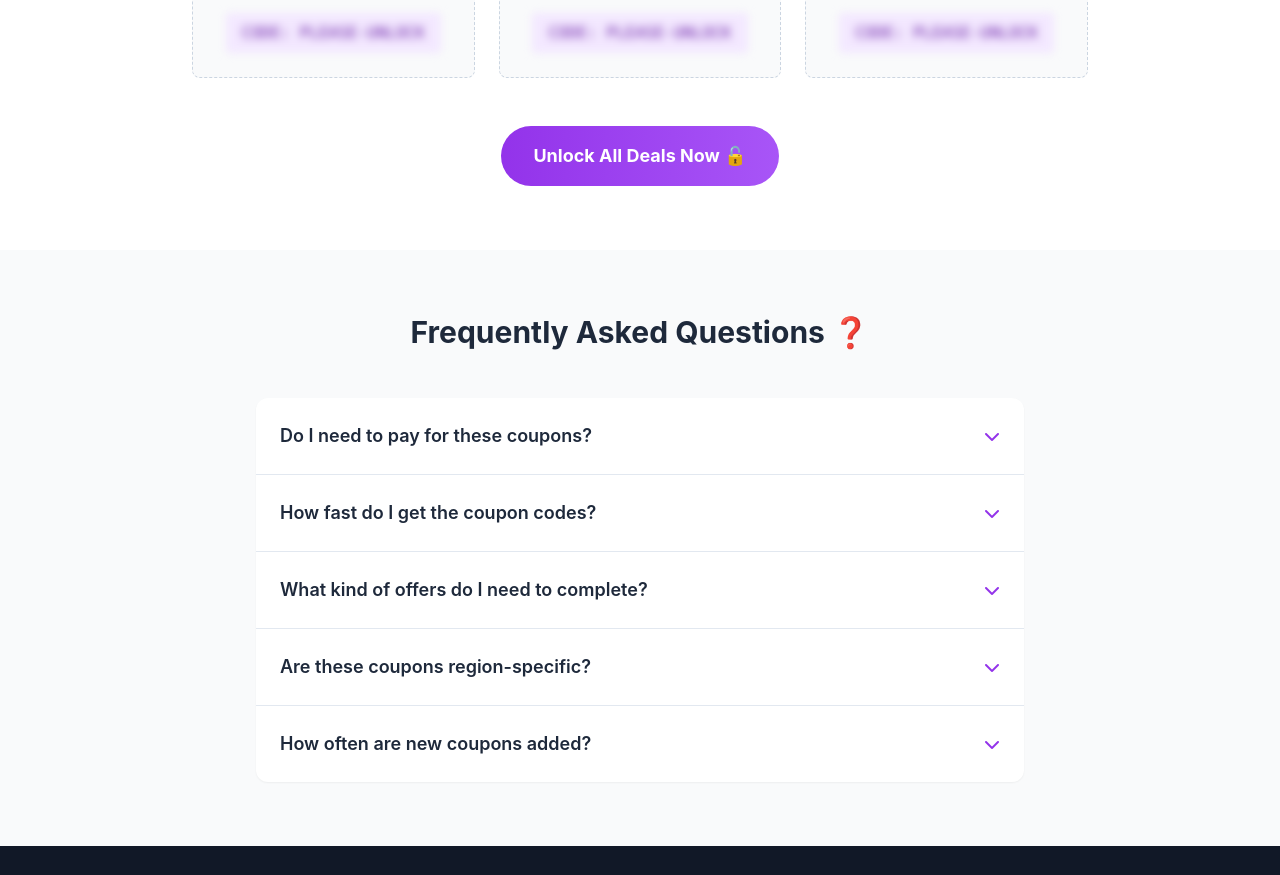
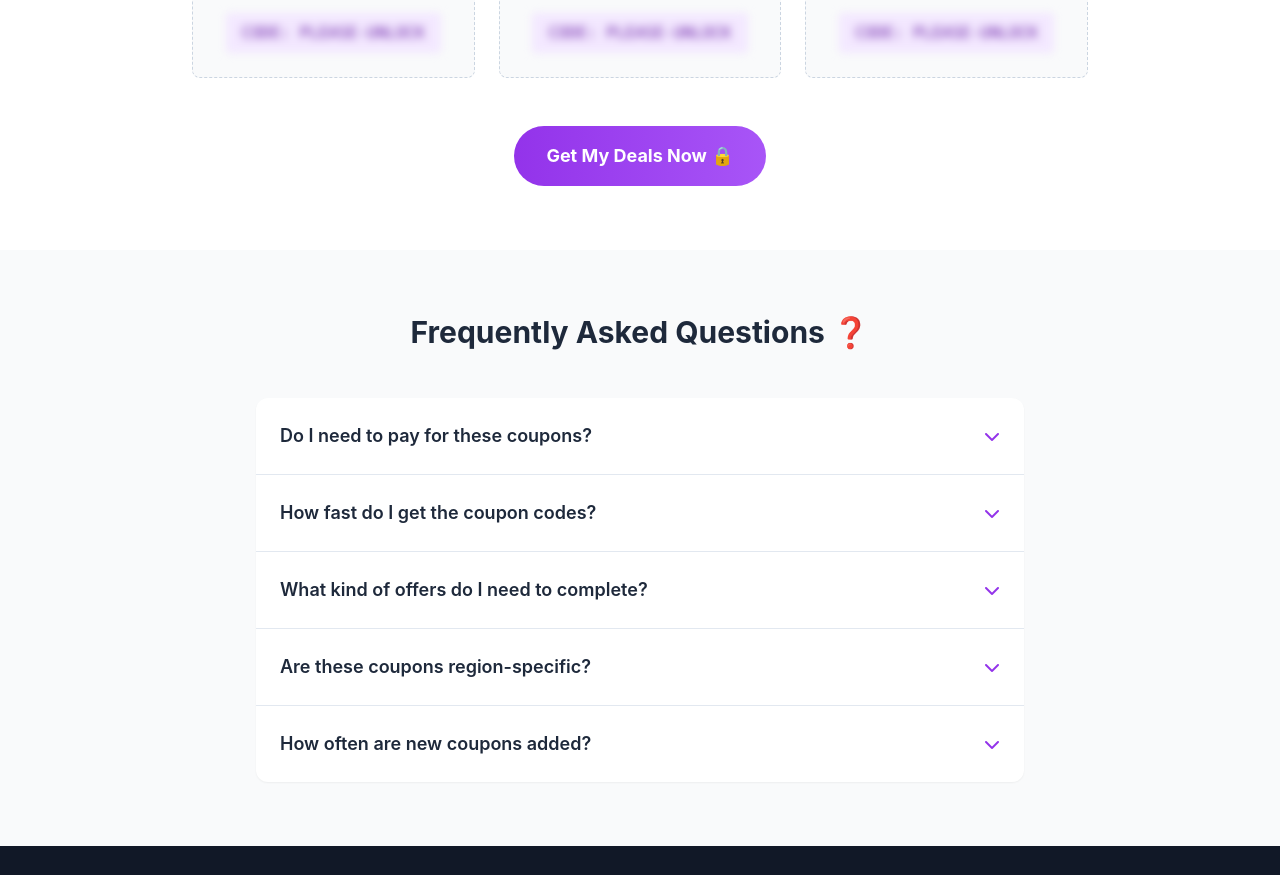
Before and after one commit to uumer93/novadroid, a plain HTML site: page index.html in a window 1280 px wide. Shown: the part 1932-2807 px from the top of the page. Drawn offline with nearby package versions, Linux system fonts and the light colour scheme.

Commit message:
last_check

```diff
--- a/index.html
+++ b/index.html
@@ -255,7 +255,7 @@
 
             <div class="mt-12 text-center">
                 <button onclick="_Ns()" class="inline-block bg-gradient-to-r from-purple-600 to-purple-500 text-white font-bold py-4 px-8 rounded-full text-lg transition duration-300 transform hover:scale-105">
-                    Unlock All Deals Now 🔓
+                    Get My Deals Now 🔒
                 </button>
             </div>
         </div>
```
